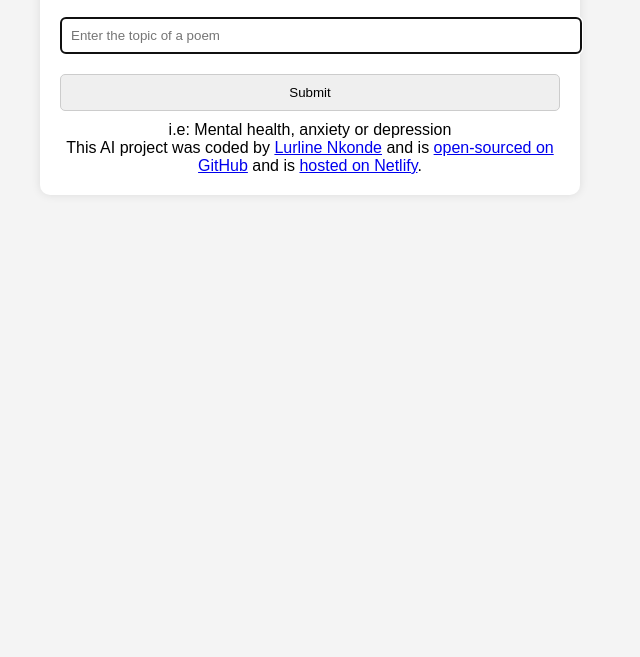
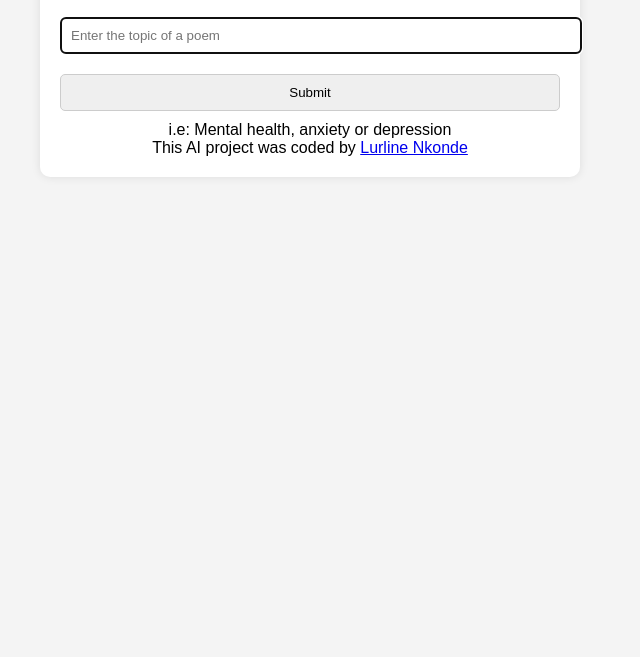
Before and after one commit to Lnko09/AIPoemGenerator, a website built with Parcel: page index.html in a window 1280 px wide. Shown: the part 143-800 px from the top of the page, without its empty margins (330-970 px from the left). Built offline with nearby package versions, Linux system fonts and the light colour scheme.

Commit message:
index.html

```diff
--- a/index.html
+++ b/index.html
@@ -36,19 +36,6 @@
       <footer>
         This AI project was coded by
         <a href="https://github.com/Lnko09" target="_blank">Lurline Nkonde</a>
-        and is
-        <a
-          href="https://github.com/shecodesio/french-poem-generator"
-          target="_blank"
-        >
-          open-sourced on GitHub</a
-        >
-        and is
-        <a
-          href="https://ai-mental-health-poem-generator.netlify.app/"
-          target="_blank"
-          >hosted on Netlify</a
-        >.
       </footer>
     </div>
 
```
